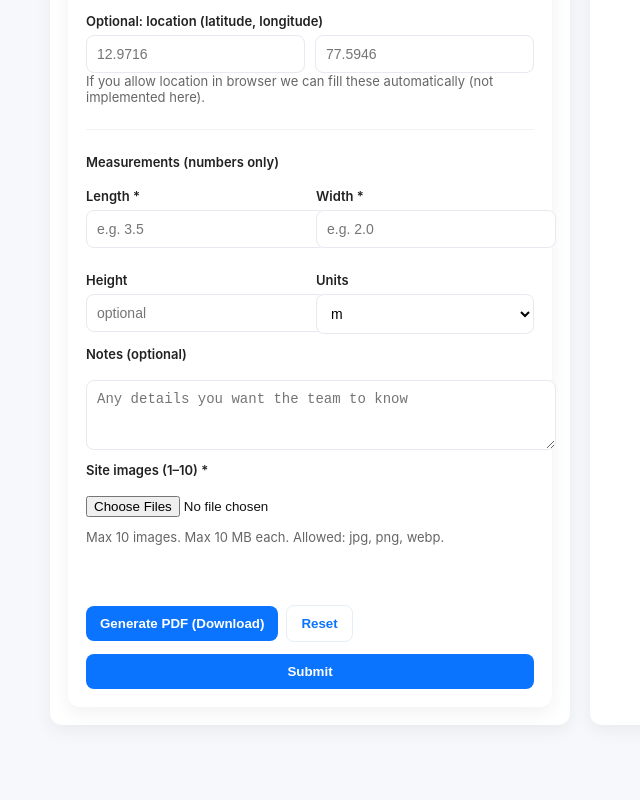
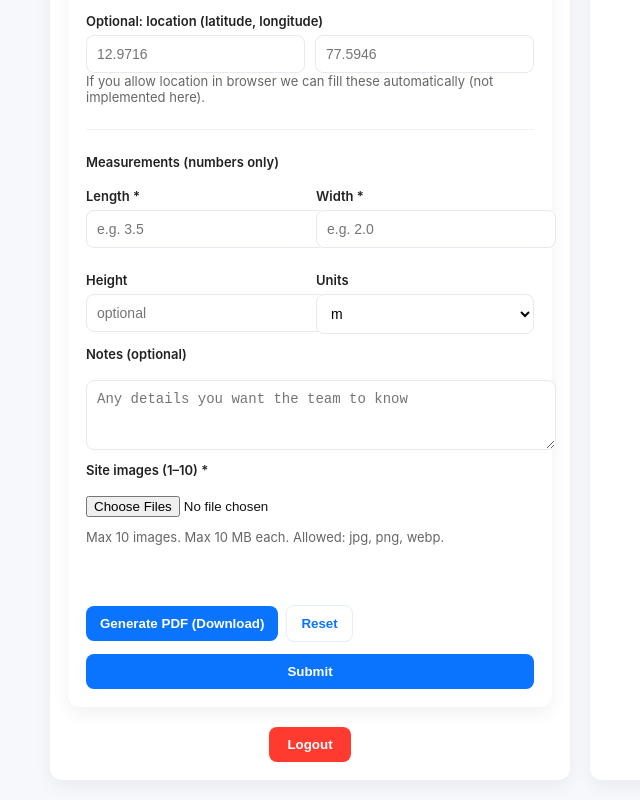
Before and after one commit to ChenchuSasank/Site, a plain HTML site: page app.html in a window 1280 px wide. Shown: the part 669-1469 px from the top of the page, without its empty margins (90-730 px from the left). Before the commit the page ends 1414 px from the top, so only its background shows below. Drawn offline with nearby package versions, Linux system fonts and the light colour scheme.

```diff
--- a/app.html
+++ b/app.html
@@ -196,6 +196,20 @@
         </div>
         <button type="button" onclick="submitForm()">Submit</button>
       </form>
+
+      <div style="margin-top:20px; text-align:center;">
+        <button type="button" id="logoutBtn" style="
+          background:#ff3b30;
+          border:none;
+          padding:10px 18px;
+          color:white;
+          border-radius:8px;
+          font-weight:700;
+          cursor:pointer;">
+          Logout
+        </button>
+      </div>
+
     </section>
 
     <!-- Right: PDF preview area -->
@@ -618,6 +632,17 @@
             reader.onerror = (error) => reject(error);
         });
     }
+
+    // LOGOUT FUNCTION
+    document.getElementById("logoutBtn").addEventListener("click", function () {
+        // Clear ALL saved user data
+        localStorage.clear();
+
+        alert("Logged out successfully!");
+
+        // Redirect to login page
+        window.location.href = "login.html";  // ← change to your login page name
+    });
 </script>
 
 </body>
```
